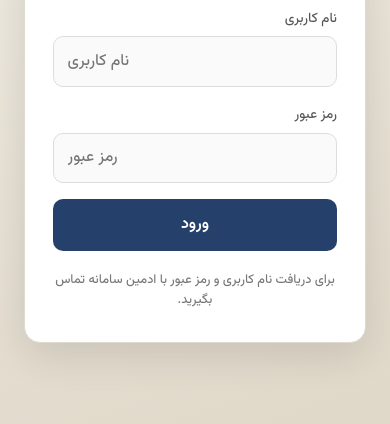
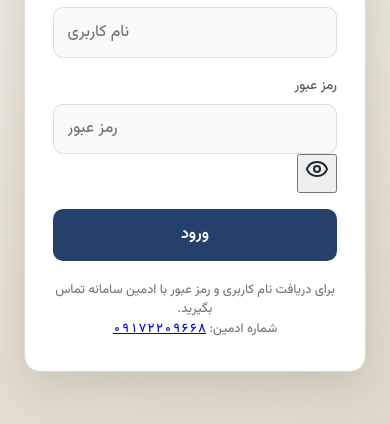
Before and after one commit to majidamirizadeh/tahlilfars2, a plain HTML site: page index.html in a window 390 px wide. Shown: the part 306-730 px from the top of the page. Drawn offline with nearby package versions, Linux system fonts and the light colour scheme.

Commit message:
ui: login password eye + admin phone; trend year toggles + per-year KPIs; hide all-areas when area selected

```diff
--- a/index.html
+++ b/index.html
@@ -6,12 +6,9 @@
 <link rel="manifest" href="./manifest.webmanifest"><link rel="icon" href="./icons/icon-192.png" type="image/png"><link rel="apple-touch-icon" href="./icons/apple-touch-icon.png">
 <meta name="mobile-web-app-capable" content="yes"><meta name="apple-mobile-web-app-capable" content="yes"><meta name="apple-mobile-web-app-title" content="دفتر درآمد"><title>داشبورد مدیریتی دفتر درآمد</title>
 <link rel="stylesheet" href="./css/tokens.css"><link rel="stylesheet" href="./css/base.css"><link rel="stylesheet" href="./css/layout.css"><link rel="stylesheet" href="./css/components.css"><link rel="stylesheet" href="./css/views.css"><link rel="stylesheet" href="./css/trend.css"><link rel="stylesheet" href="./css/print.css">
-<!-- XLSX فقط داخل Web Worker بارگذاری می‌شود (با Cache معتبر اصلاً دانلود نمی‌شود). Chart.js در پروژه استفاده نمی‌شد و حذف شد.
-     Lucide: نسخهٔ محلی vendor/ (defer)؛ اگر نبود app.js خودکار از CDN می‌گیرد. -->
 <script defer src="./vendor/lucide/lucide.min.js"></script>
 </head>
 <body class="map-view">
-<!-- صفحه ورود (قبل از احراز هویت هیچ داشبوردی نمایش داده نمی‌شود) -->
 <div id="loginOverlay" class="login-overlay" hidden>
   <div class="login-card card">
     <div class="login-brand">
@@ -25,12 +22,17 @@
       </label>
       <label class="login-field">
         <span>رمز عبور</span>
-        <input type="password" id="loginPass" name="password" required dir="ltr" autocomplete="current-password" placeholder="رمز عبور">
+        <div class="login-pass-wrap">
+          <input type="password" id="loginPass" name="password" required dir="ltr" autocomplete="current-password" placeholder="رمز عبور">
+          <button type="button" id="loginPassToggle" class="login-pass-toggle" title="نمایش/مخفی کردن رمز" aria-label="نمایش رمز">
+            <i data-lucide="eye" id="loginPassIcon"></i>
+          </button>
+        </div>
       </label>
       <p id="loginError" class="login-error" hidden></p>
       <button type="submit" id="loginBtn" class="login-btn">ورود</button>
     </form>
-    <p class="login-hint">برای دریافت نام کاربری و رمز عبور با ادمین سامانه تماس بگیرید.</p>
+    <p class="login-hint">برای دریافت نام کاربری و رمز عبور با ادمین سامانه تماس بگیرید.<br>شماره ادمین: <a href="tel:09172209668" dir="ltr">۰۹۱۷۲۲۰۹۶۶۸</a></p>
   </div>
 </div>
 <div class="app-shell" id="appShell" hidden>
@@ -51,7 +53,6 @@
     <div class="source-mini">منبع <b id="sourceName">1520.xlsx</b></div>
   </section>
 
-  <!-- کنترل‌های فیلتر برای نمای نقشه/هوم: کاربری جلو، امور بعد -->
   <section id="mapFiltersBar" class="map-filters-bar card">
     <div class="filters-row filters-row-toggles">
       <button type="button" id="armedForcesBtn" class="cycle-btn armed-btn" data-state="without" title="نیروهای مسلح: بدون نیروی مسلح / فقط نیروی مسلح / با نیروی مسلح (با هر کلیک عوض می‌شود)">
@@ -102,7 +103,6 @@
     </div>
   </section>
 
-  <!-- تب‌های حالت برای نمای نقشه (آمار / سرانه / شاخص) -->
   <section id="mapModeTabs" class="map-mode-tabs-bar" aria-label="نوع گزارش">
     <button class="map-mode-tab active" data-mode="stats">آمارها</button>
     <button class="map-mode-tab" data-mode="percapita">سرانه‌ها</button>
@@ -110,7 +110,6 @@
     <button class="map-mode-tab" data-mode="ranking">رتبه‌بندی</button>
   </section>
 
-  <!-- زیرتب‌های «تحلیل» (مصرف / مالی) -->
   <section id="analysisTabs" class="map-mode-tabs-bar" aria-label="نوع تحلیل">
     <button class="map-mode-tab active" data-sub="anomaly">مصرف و ناهنجاری</button>
     <button class="map-mode-tab" data-sub="finance">مالی و عملکرد</button>
```
